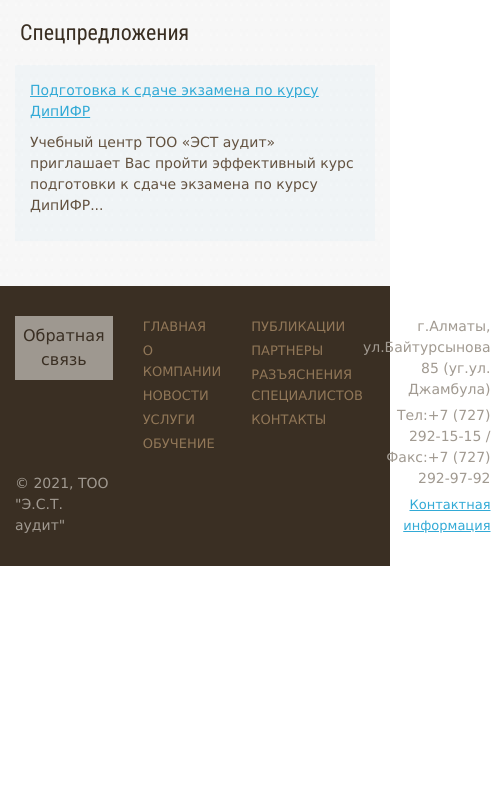
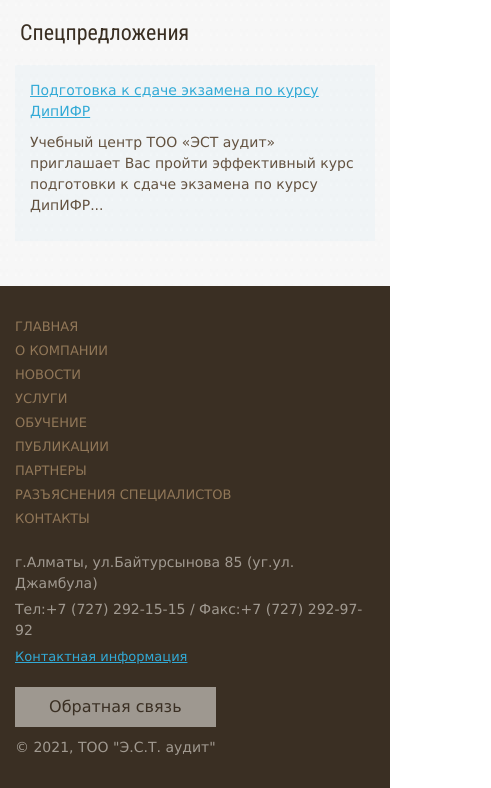
Before and after one commit to nobiart/est-audit, a website: page new/public/index.html in a window 390 px wide. Shown: the part 2893-3681 px from the top of the page, 491 px wide, since content can reach past the window. Before the commit the page ends 3459 px from the top, so only its background shows below. Drawn offline with nearby package versions, Linux system fonts and the light colour scheme.

Commit message:
Added responsiveness for footer

```diff
--- a/new/src/sass/_footer.scss
+++ b/new/src/sass/_footer.scss
@@ -87,3 +87,81 @@
         }
     }
 }
+
+@media (max-width: 991px) {
+    .footer {
+
+        &-navi {
+            flex-basis: 30%;
+            flex-direction: column;
+        }
+
+        &-right {
+            flex-basis: 45%;
+        }
+    }
+}
+
+@media (max-width: 767px) {
+    .footer {
+
+        &-container {
+            flex-wrap: wrap;
+            align-items: flex-start;
+        }
+
+        &-left {
+            order: 3;
+            flex-basis: auto;
+            justify-content: flex-start;
+            margin-left: auto;
+            margin-top: -72px;
+
+            &__btn {
+                margin-bottom: 10px;
+            }
+        }
+
+        &-navi {
+            order: 1;
+            flex-basis: 40%;
+
+            &__list {
+                margin-left: 0;
+            }
+        }
+
+        &-right {
+            order: 2;
+            flex-basis: 60%;
+        }
+    }
+}
+
+@media (max-width: 575px) {
+    .footer {
+
+        &-container {
+            flex-direction: column;
+        }
+
+        &-left {
+            margin: 0;
+        }
+
+        &-navi {
+            flex-basis: auto;
+            margin-bottom: 20px;
+        }
+
+        &-right {
+            flex-basis: auto;
+            margin-left: 0;
+            margin-bottom: 20px;
+
+            &__item {
+                text-align: left;
+            }
+        }
+    }
+}
```
Also changed, not shown: new/public/css/style.min.css.
